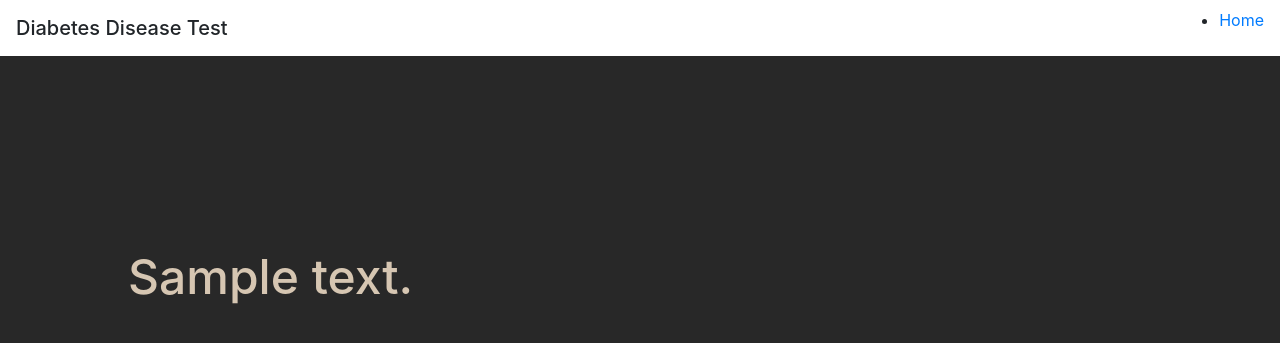
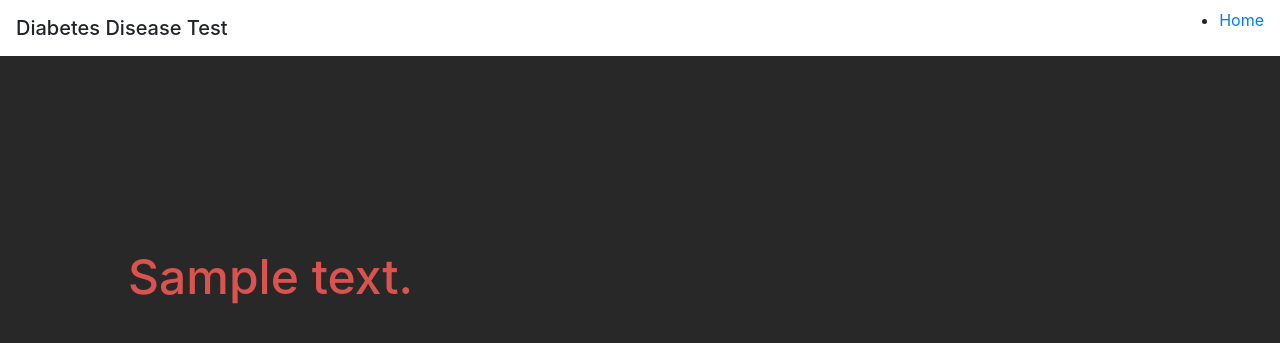
Before and after one commit to sanyukta-patil/Diabe, a Flask app: template templates/result.html in a window 1280 px wide. Shown: the top 343 px of the page. Run offline with Flask 2, Linux system fonts and the light colour scheme; the template is opened without the code that fills it: most values are stand-ins (such as "Sample title", 1, 10 or a date in 2020); parts of the project's set-up code (start-up, migrations or seed data) failed here and were passed over; some libraries are stand-ins or nearby versions.

Commit message:
Update result.html

```diff
--- a/templates/result.html
+++ b/templates/result.html
@@ -35,7 +35,7 @@
 
 
   <div class="row" style="margin:15% 0% 0% 10%">
-   <h3 style="color:#d6c6b2">{{prediction_text}}</h3>
+   <h3 style="color:#d9534f">{{prediction_text}}</h3>
 </div>
 <br>
 
```
